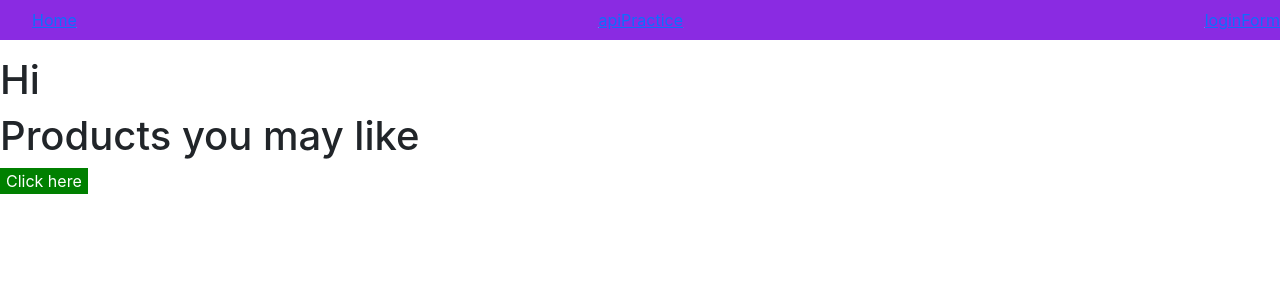
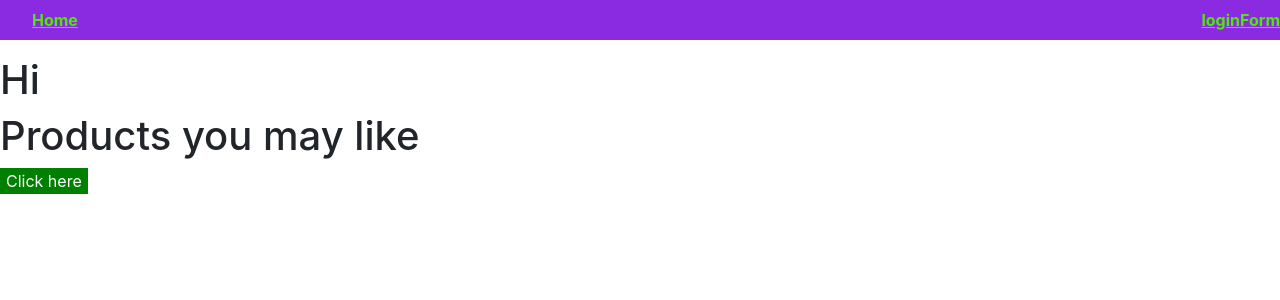
Before and after one commit to Renuka-Bandaru/react-js-practice, a React (Create React App) app in the folder react-practice/: page /apiPractice in a window 1280 px wide. Shown: the top 300 px of the page. Built offline with nearby package versions, Linux system fonts and the light colour scheme.

Commit message:
modified ui

```diff
--- a/react-practice/src/components/header/header.css
+++ b/react-practice/src/components/header/header.css
@@ -5,5 +5,6 @@
 }
 .list-items{
 
-    color: white;
+    color: rgb(80, 233, 9);
+    font-weight: bold;
 }
--- a/react-practice/src/components/header/header.js
+++ b/react-practice/src/components/header/header.js
@@ -4,9 +4,8 @@ function Header(){
     return(
         <nav>
             <ul className="navbar">
-                <NavLink ><Link to="home" className="list-items"><a href="/home">Home</a></Link></NavLink>
-                <li><Link to="apiPractice" className="list-items"><a href="/apiPractice">apiPractice</a></Link></li>
-                <li><Link to="loginForm" className="list-items"><a href="/loginForm"> loginForm</a></Link></li>
+                <NavLink ><Link to="home" ><a className="list-items" href="/home">Home</a></Link></NavLink>
+                <NavLink><Link to="loginForm" ><a href="/loginForm" className="list-items"> loginForm</a></Link></NavLink>
             </ul>
         </nav>
     )
```
